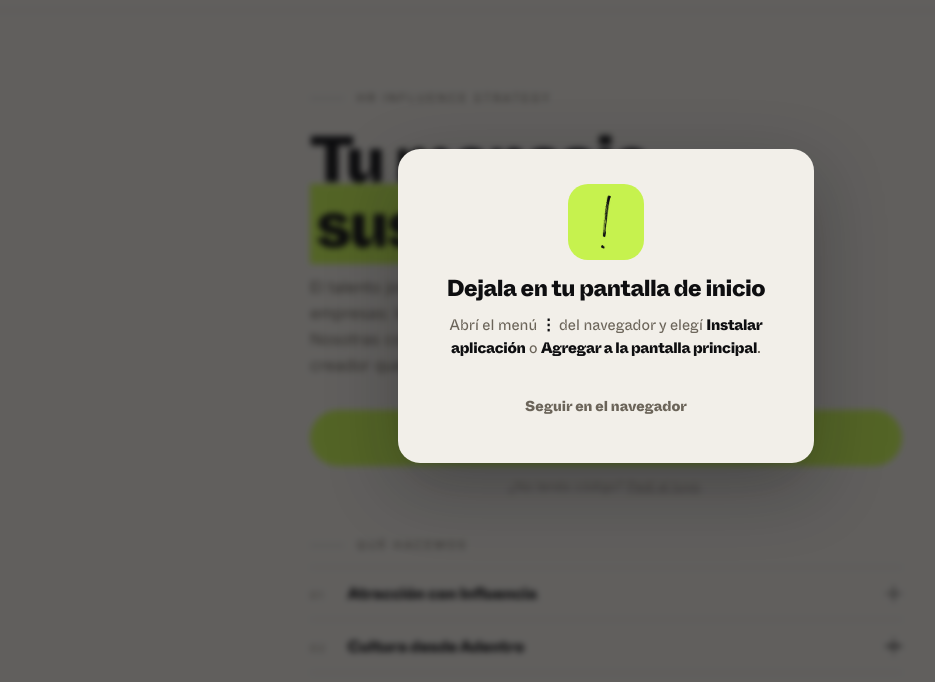
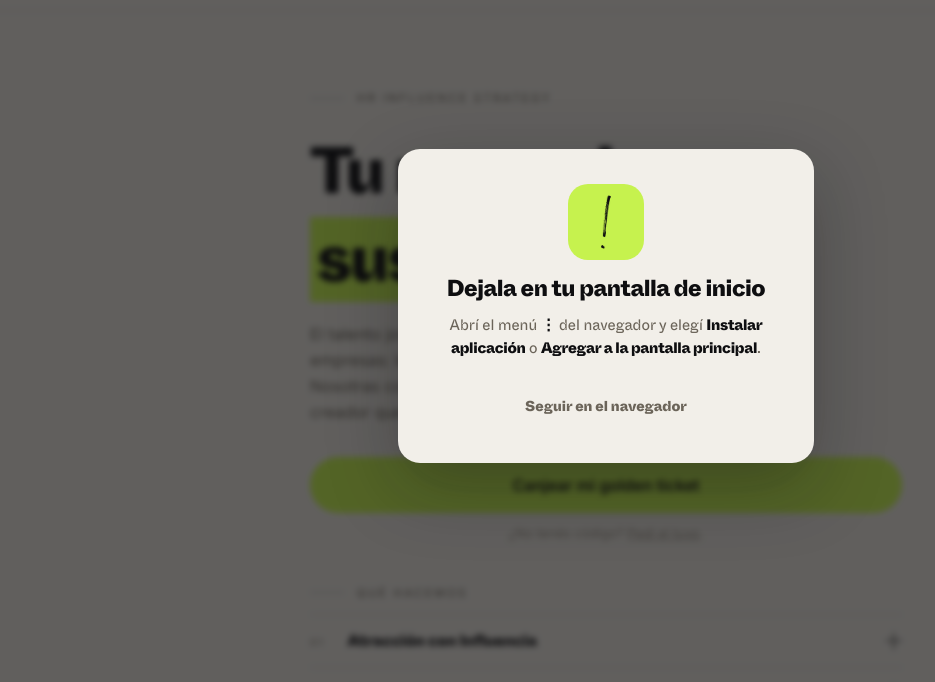
Before and after one commit to dnardi2023/hris-landing, a website: page piloto.html in a window 1280 px wide. Shown: the part 94-776 px from the top of the page, without its empty margins (34-969 px from the left). Drawn offline with Linux system fonts and the light colour scheme; a web font is replaced by a local one.

Commit message:
Add files via upload

```diff
--- a/piloto.html
+++ b/piloto.html
@@ -59,8 +59,9 @@
            text-transform:uppercase;color:var(--ink-dim);margin-bottom:1.4rem}
   .eyebrow .rule{width:34px;height:1px;background:var(--line-strong)}
   h1{font-family:var(--sans);font-weight:600;font-size:clamp(1.9rem,6vw,3rem);
-     line-height:1.03;letter-spacing:-.03em;max-width:16ch}
-  h1 em{font-style:normal;background:var(--lime);padding:0 .1em}
+     line-height:1.16;letter-spacing:-.03em;max-width:16ch}
+  h1 em{font-style:normal;background:var(--lime);padding:.05em .1em .03em;
+        box-decoration-break:clone;-webkit-box-decoration-break:clone}
   .lead{margin-top:1.2rem;color:var(--ink-dim);font-size:1.02rem;line-height:1.6;max-width:50ch}
 
   .caja{margin-top:clamp(2rem,5vw,3rem);background:var(--bg-1);border:1px solid var(--line);
@@ -255,8 +256,10 @@
 
   /* ===== portada de la app ===== */
   .hero-frase{font-family:var(--sans);font-weight:900;letter-spacing:-.035em;
-              line-height:.98;font-size:clamp(2.6rem,11vw,4.1rem);margin:.2rem 0 0}
-  .hero-frase em{font-style:normal;color:var(--ink);background:var(--lime);padding:0 .09em}
+              line-height:1.34;font-size:clamp(2.6rem,11vw,4.1rem);margin:.3rem 0 0}
+  .hero-frase em{font-style:normal;color:var(--ink);background:var(--lime);
+                 padding:.02em .1em .05em;box-decoration-break:clone;
+                 -webkit-box-decoration-break:clone}
   .hero-sub{font-family:var(--ui);font-size:1.02rem;line-height:1.6;color:var(--ink-dim);
             margin:1.1rem 0 0;max-width:34ch}
   .cta-caja{margin:2rem 0 .4rem}
@@ -390,7 +393,7 @@
       </div>
     </div>
 
-    <p class="legal" style="margin-top:2.4rem;opacity:.55;font-size:.72rem">Versi&oacute;n <b id="sello">v7 · 01/11 16:16</b></p>
+    <p class="legal" style="margin-top:2.4rem;opacity:.55;font-size:.72rem">Versi&oacute;n <b id="sello">v9 · 01/11 16:28</b></p>
     <p class="legal" style="margin-top:.6rem">Con el golden ticket abr&iacute;s el <b>Brief Builder</b>: carg&aacute;s una b&uacute;squeda real y te devolvemos el perfil curado, las piezas que produc&iacute;riamos y el plan de los primeros 30 d&iacute;as.</p>
   </section>
 
--- a/sw.js
+++ b/sw.js
@@ -18,7 +18,7 @@
  * Para publicar un cambio: subir el archivo nuevo y tocar VERSION abajo.
  * ------------------------------------------------------------------------- */
 
-const VERSION = 'v7';   // subila cada vez que cambie piloto.html
+const VERSION = 'v9';   // subila cada vez que cambie piloto.html
 const CACHE_SHELL = `heychar-shell-${VERSION}`;
 const CACHE_FUENTES = `heychar-fuentes-${VERSION}`;
 
```
